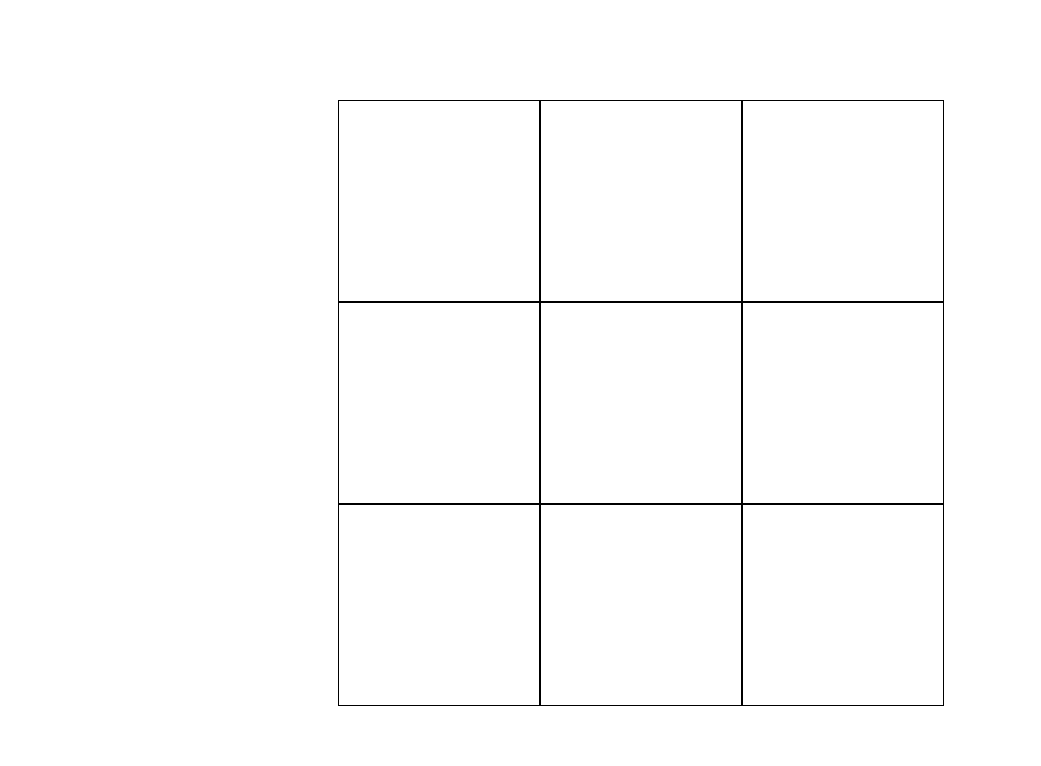
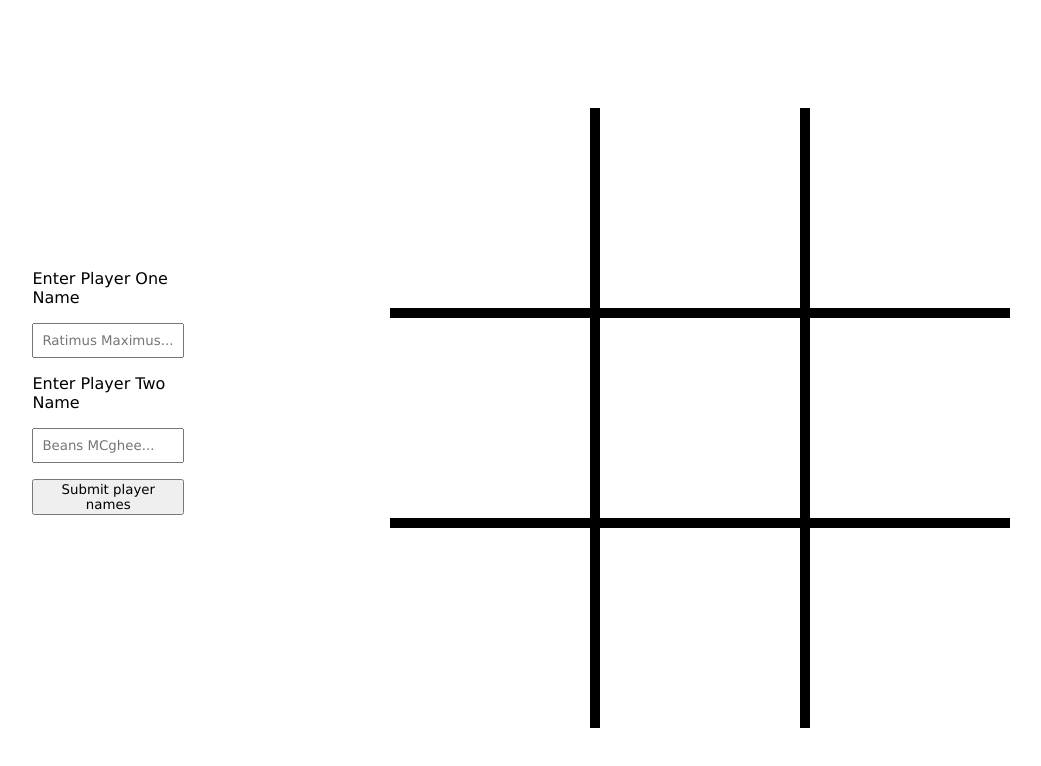
Before and after one commit to jackcasstlesjones/tictactoe, a plain HTML site: page index.html in a window 1280 px wide. Shown: the whole page, without its empty margins (102-1143 px from the left). Drawn offline with Linux system fonts and the light colour scheme.

Commit message:
Add seciton for user to enter names Not yet functional

```diff
--- a/index.html
+++ b/index.html
@@ -3,11 +3,32 @@
   <head>
     <meta charset="UTF-8" />
     <meta name="viewport" content="width=device-width, initial-scale=1.0" />
-    <title>Document</title>
+    <title>Tic-Tac-Toe</title>
     <script defer src="script.js"></script>
     <link rel="stylesheet" href="styles.css" />
   </head>
   <body>
+    <div class="wrapper">
+      <div class="info-container">
+        <form action="">
+          <label for="player-one">Enter Player One Name</label>
+          <input
+            placeholder="Ratimus Maximus..."
+            type="text"
+            name="player-one"
+            id="player-one"
+          />
+          <label for="player-two">Enter Player Two Name</label>
+          <input
+            placeholder="Beans MCghee..."
+            type="text"
+            name="player-two"
+            id="player-two"
+          />
+          <button id="submit-button" type="submit">Submit player names</button>
+        </form>
+        <p id="results-div" class="results-div"></p>
+      </div>
       <div id="gameboard-container" class="gameboard-container">
         <div id="game-square-0" class="game-square"></div>
         <div id="game-square-1" class="game-square"></div>
@@ -19,5 +40,6 @@
         <div id="game-square-7" class="game-square"></div>
         <div id="game-square-8" class="game-square"></div>
       </div>
+    </div>
   </body>
 </html>
--- a/script.js
+++ b/script.js
@@ -1,4 +1,23 @@
 const gridSquares = document.querySelectorAll(".game-square");
+const resultsDiv = document.getElementById("results-div");
+const playerOneNameInput = document.getElementById("player-one");
+const playerTwoNameInput = document.getElementById("player-two");
+const submitBtn = document.getElementById("submit-button");
+
+let playerOneName = "";
+let playerTwoName = "";
+
+submitBtn.addEventListener("click", function () {
+  playerOneName = getPlayerOneName();
+  playerTwoName = getPlayerTwoName();
+});
+
+function getPlayerOneName() {
+  return playerOneNameInput.value;
+}
+function getPlayerTwoName() {
+  return playerTwoNameInput.value;
+}
 
 const gameBoardModule = (function () {
   const gameBoardArray = [, , , , , , , ,];
@@ -73,7 +92,7 @@ const gameFlowModule = (function () {
       (indexesX.includes(0) && indexesX.includes(4) && indexesX.includes(8)) ||
       (indexesX.includes(2) && indexesX.includes(4) && indexesX.includes(6))
     ) {
-      return console.log("X Is Winner");
+      return (resultsDiv.textContent = `${player1.name} is winner!`);
     } else if (
       (indexesO.includes(0) && indexesO.includes(1) && indexesO.includes(2)) ||
       (indexesO.includes(3) && indexesO.includes(4) && indexesO.includes(5)) ||
@@ -84,9 +103,9 @@ const gameFlowModule = (function () {
       (indexesO.includes(0) && indexesO.includes(4) && indexesO.includes(8)) ||
       (indexesO.includes(2) && indexesO.includes(4) && indexesO.includes(6))
     ) {
-      return console.log("O Is Winner");
+      return (resultsDiv.textContent = `${player2.name} is winner!`);
     } else if (gameBoard.includes(undefined) === false) {
-      return console.log("It's a draw");
+      return (resultsDiv.textContent = "It's a draw!");
     }
   }
 
@@ -95,4 +114,4 @@ const gameFlowModule = (function () {
 
 gameFlowModule.gridSquaresEventListener();
 player1 = playerFactory("Jack", "X");
-player2 = playerFactory("Beans", "O");
+player2 = playerFactory("Claire", "O");
--- a/styles.css
+++ b/styles.css
@@ -1,13 +1,76 @@
+* {
+  font-family: "Lucida Sans", "Lucida Sans Regular", "Lucida Grande",
+    "Lucida Sans Unicode", Geneva, Verdana, sans-serif;
+}
+
+.wrapper {
+  width: 80%;
+  margin: auto;
+  display: flex;
+  justify-content: center;
+  align-items: center;
+}
+
+.info-container {
+  width: 30%;
+}
+
+form {
+  display: flex;
+  flex-direction: column;
+  gap: 16px;
+  width: 50%;
+}
+input {
+  padding: 8px;
+}
+
+.results-div {
+  font-size: 32px;
+}
+
 .gameboard-container {
   display: grid;
   grid-template-columns: repeat(3, 1fr);
-  width: 400px;
-  height: 400px;
+  width: 600px;
+  height: 600px;
   margin: 100px auto;
 }
 
+#game-square-0 {
+  border-top: none;
+  border-left: none;
+}
+#game-square-1 {
+  border-top: none;
+}
+#game-square-2 {
+  border-top: none;
+  border-right: none;
+}
+#game-square-3 {
+  border-left: none;
+}
+#game-square-4 {
+}
+#game-square-5 {
+  border-right: none;
+}
+#game-square-6 {
+  border-left: none;
+  border-bottom: none;
+}
+#game-square-7 {
+  border-bottom: none;
+}
+#game-square-8 {
+  border-right: none;
+  border-bottom: none;
+}
+
 .game-square {
-  border: 1px solid black;
+  font-weight: bold;
+  border: 5px solid black;
   display: flex;
   justify-content: center;
   align-items: center;
```
Lines whose indentation alone changed are shown as unchanged.
